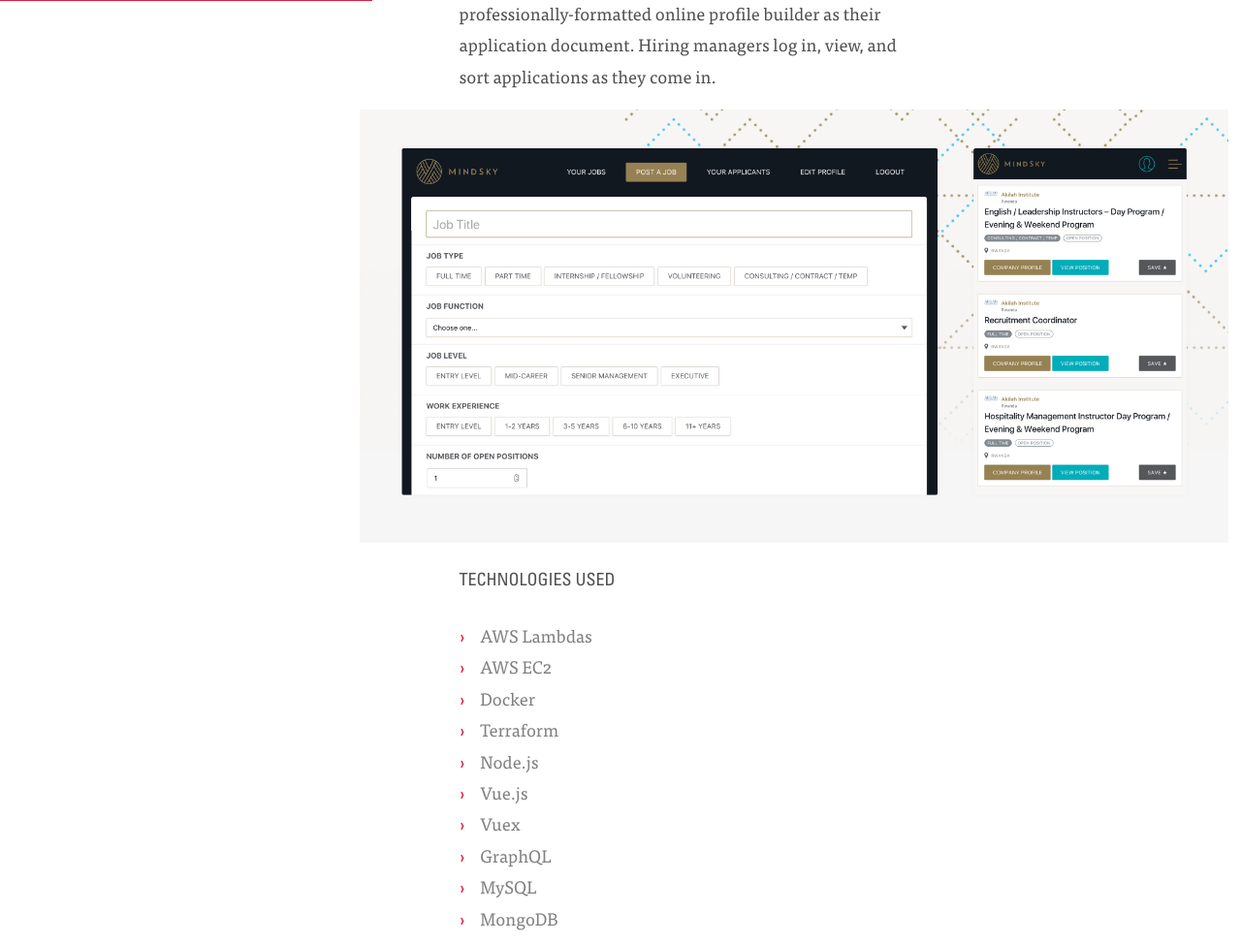
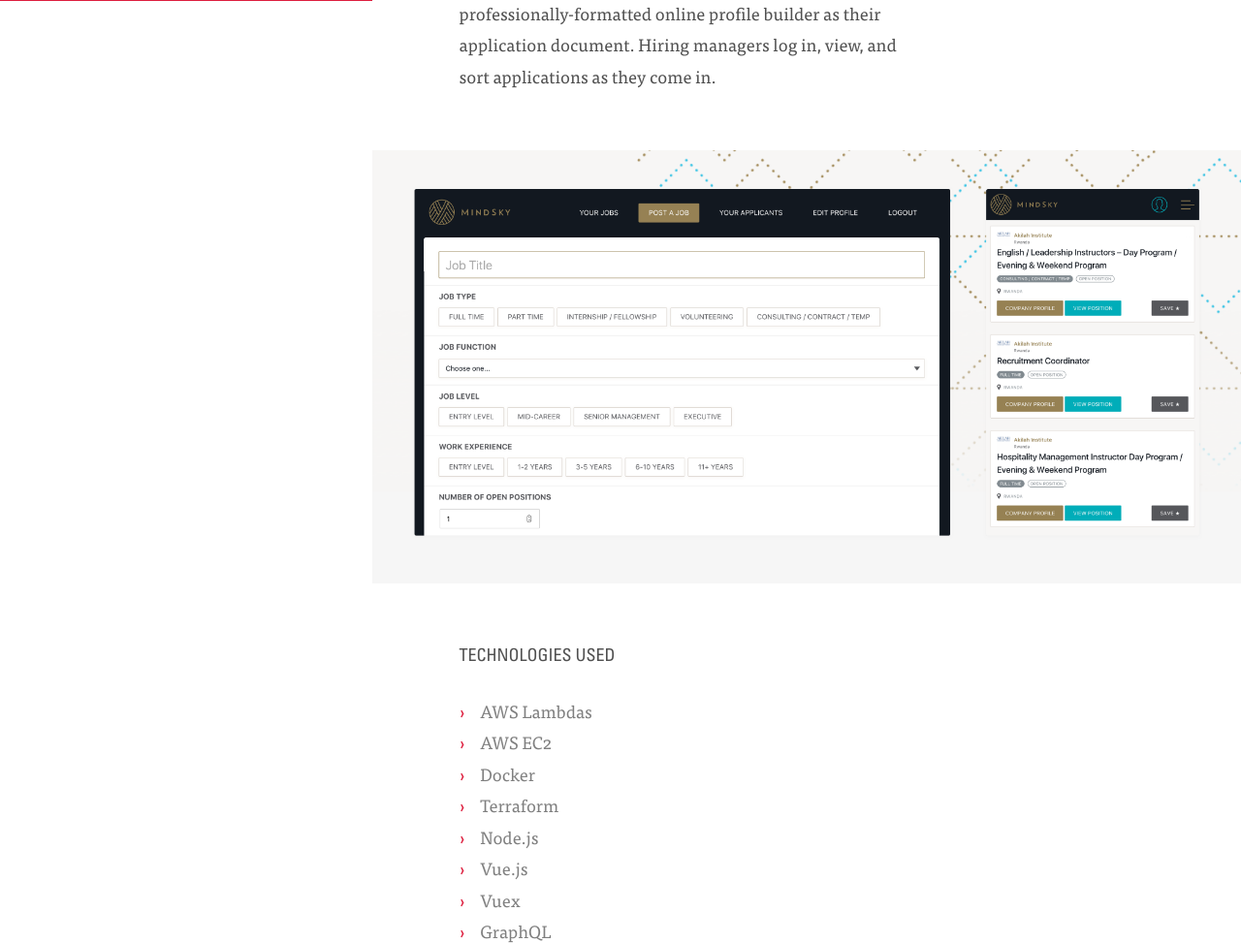
Before and after one commit to peakshift/peakshift-website, a PHP site: page /index.html in a window 1280 px wide. Shown: the part 799-1772 px from the top of the page at 97% size. Run offline with PHP 8.4, Linux system fonts and the light colour scheme; some libraries are stand-ins or nearby versions.

Commit message:
fix(media): change margin left units to vw (#11)

```diff
--- a/assets/css/master.css
+++ b/assets/css/master.css
@@ -15,6 +15,7 @@
 html {
   font-size: 100%;
   overflow-y: scroll;
+  overflow-x: hidden;
   -webkit-text-size-adjust: 100%;
   -webkit-font-smoothing: antialiased;
   font-smoothing: antialiased;
@@ -279,17 +280,17 @@ section {
             font-style: normal; }
       section .contentArea .projectDetails .media--stretched {
         width: 100vw;
-        margin-left: -13%; }
+        margin-left: -10vw;
+        margin-top: 60px;
+        margin-bottom: 60px; }
         @media only screen and (min-width: 768px) {
           section .contentArea .projectDetails .media--stretched {
-            margin-left: -20%;
+            margin-left: -6vw;
             width: 60vw; } }
         @media only screen and (min-width: 960px) {
           section .contentArea .projectDetails .media--stretched {
-            width: 70vw; } }
-        @media only screen and (min-width: 1280px) {
-          section .contentArea .projectDetails .media--stretched {
-            margin-left: -22%; } }
+            width: 70vw;
+            margin-left: -7vw; } }
     section .contentArea .projectMeta {
       width: 100%;
       text-align: right;
--- a/assets/sass/master.scss
+++ b/assets/sass/master.scss
@@ -14,11 +14,14 @@
   src: url(../typefaces/UniversLTStd-Cn.otf);
 }
 */
-
+// html::-webkit-scrollbar-thumb:vertical { background-color:#00ff00; width:12px; }
+// html::-webkit-scrollbar-thumb:horizontal { background-color:#00ff00; height:12px; }
+// html::-webkit-scrollbar { height:12px; width:12px; background-color:rgba(255,255,255,0.1); }
 
 html {
   font-size: 100%;
   overflow-y: scroll;
+  overflow-x: hidden;
   -webkit-text-size-adjust: 100%;
   -webkit-font-smoothing:antialiased;
   font-smoothing:antialiased;
@@ -293,16 +296,16 @@ section {
       }
       .media--stretched{
         width: 100vw;
-        margin-left: -13%;
+        margin-left: -10vw;
+        margin-top: 60px;
+        margin-bottom: 60px;
         @media only screen and (min-width: 768px){
-          margin-left: -20%;
+          margin-left: -6vw;
           width: 60vw;
         }
         @media only screen and (min-width: 960px){
           width: 70vw;
-        }
-        @media only screen and (min-width: 1280px){
-          margin-left: -22%;
+          margin-left: -7vw;
         }
       }
     }
```
